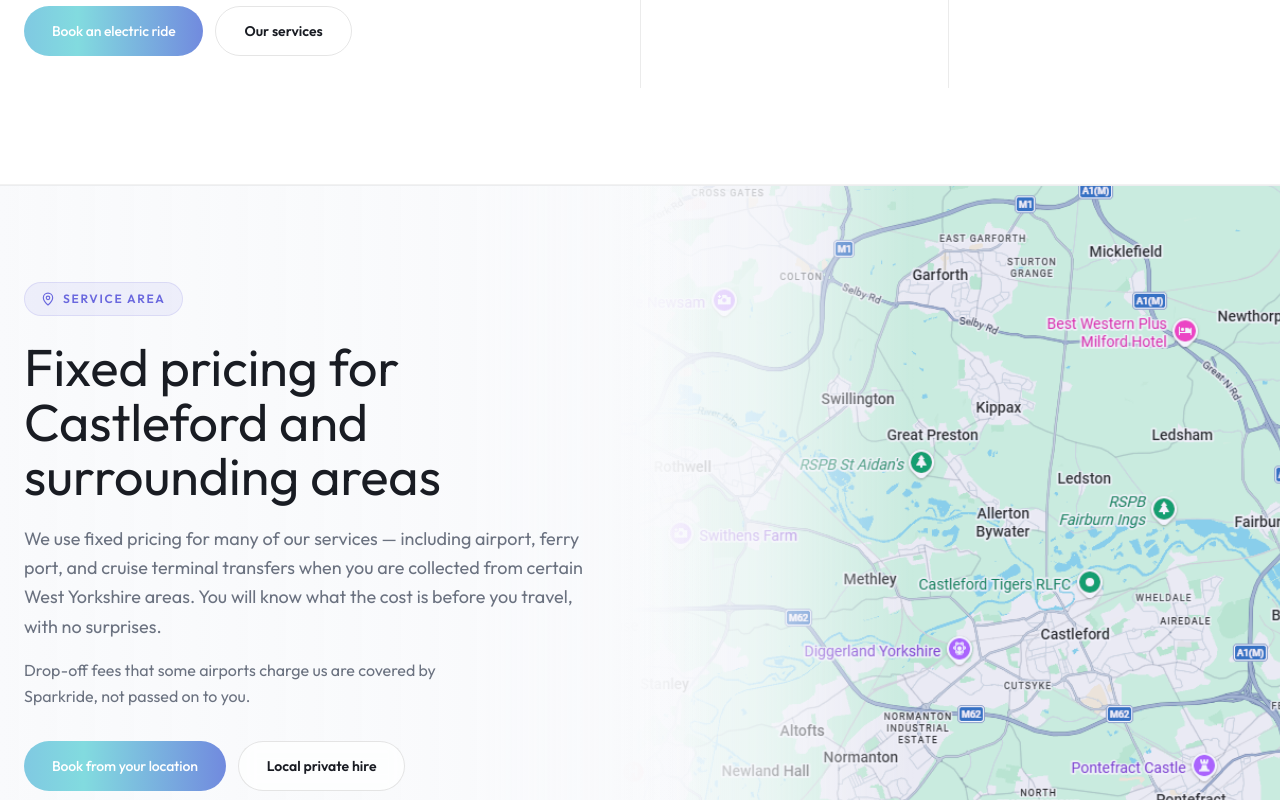
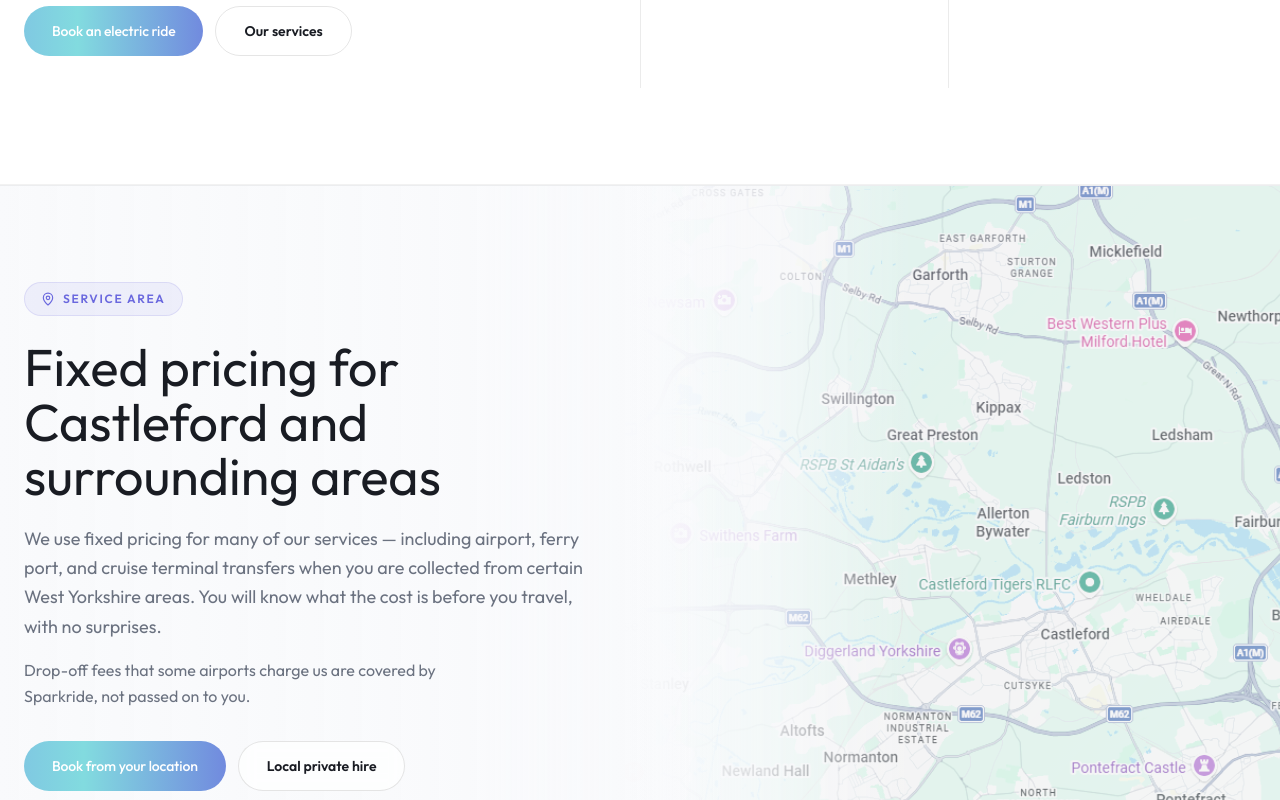
Before and after one commit to CHWEB7/Sparkride, a Next.js app: page / in a window 1280 px wide. Shown: the part 2360-3160 px from the top of the page. Built offline with nearby package versions, Linux system fonts and the light colour scheme.

Commit message:
Add brand colour filters to service area map hero.
Desaturate and tint the map image with Sparkride gradient overlays so it blends into the site background.

```diff
--- a/src/components/LocationSection.tsx
+++ b/src/components/LocationSection.tsx
@@ -51,18 +51,22 @@
           className="absolute inset-y-0 left-[38%] sm:left-[42%] lg:left-[46%] xl:left-[48%] right-0 overflow-hidden"
           aria-hidden
         >
+          <div className="absolute inset-0">
             <Image
               src="/images/location/west-yorkshire-map.png"
               alt=""
               fill
-            className="object-cover scale-[1.14] min-w-full"
+              className="object-cover scale-[1.14] min-w-full saturate-[0.72] contrast-[0.9] brightness-[1.06] hue-rotate-[8deg] dark:saturate-[0.58] dark:brightness-[0.82] dark:contrast-[0.95] dark:hue-rotate-[12deg]"
               style={{ objectPosition: "72% center" }}
               sizes="(max-width: 1024px) 60vw, 52vw"
               priority={false}
             />
-          <div className="absolute inset-0 bg-[#6a68de]/8 dark:bg-[#6a68de]/12 mix-blend-multiply dark:mix-blend-soft-light" />
-          <div className="absolute inset-y-0 left-0 w-[45%] bg-gradient-to-r from-app-bg via-app-bg/70 to-transparent dark:from-dark dark:via-dark/70" />
-          <div className="absolute inset-y-0 left-0 w-24 bg-gradient-to-r from-app-bg to-transparent dark:from-dark opacity-90" />
+          </div>
+
+          <div className="absolute inset-0 bg-gradient-to-br from-[#6a68de]/30 via-[#7a9ee8]/12 to-[#82dbdf]/22 mix-blend-soft-light dark:from-[#6a68de]/35 dark:via-[#5a58c8]/18 dark:to-[#82dbdf]/15 dark:mix-blend-color" />
+          <div className="absolute inset-0 bg-app-bg/25 dark:bg-dark/35" />
+          <div className="absolute inset-y-0 left-0 w-[45%] bg-gradient-to-r from-app-bg via-app-bg/75 to-transparent dark:from-dark dark:via-dark/75" />
+          <div className="absolute inset-y-0 left-0 w-28 bg-gradient-to-r from-app-bg to-transparent dark:from-dark opacity-95" />
         </div>
 
         <div
```
Lines whose indentation alone changed are shown as unchanged.
